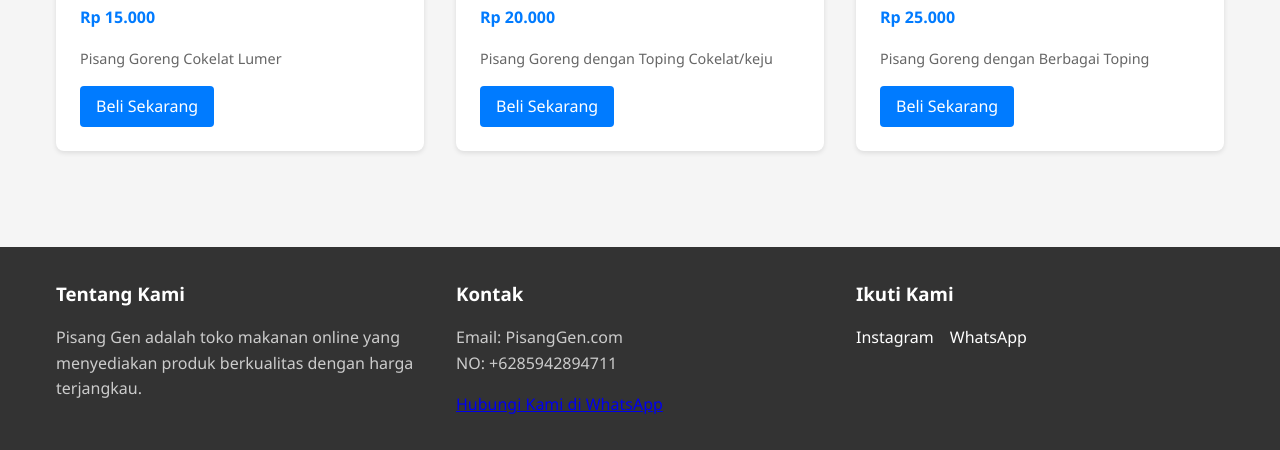
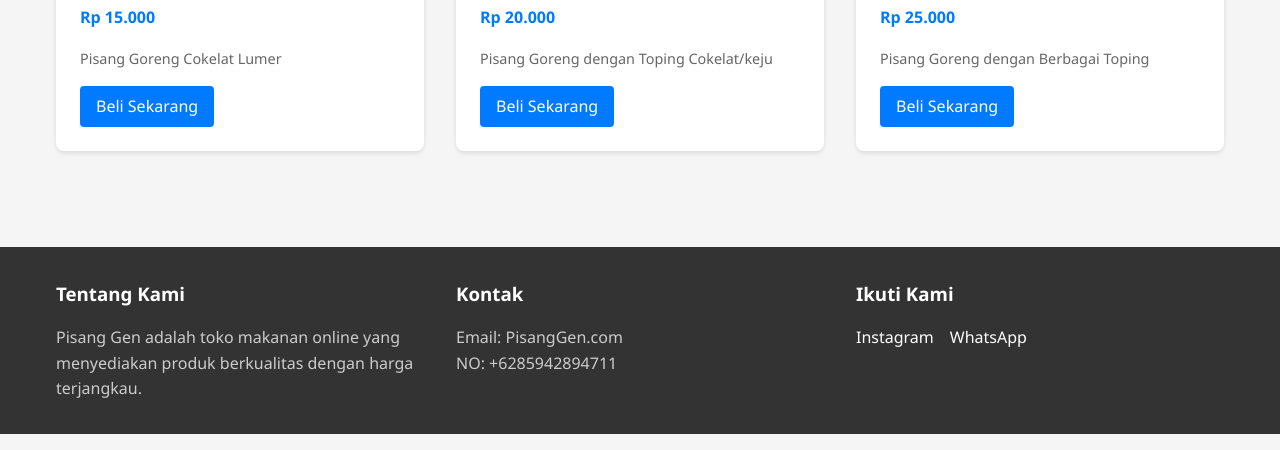
Before and after one commit to wafidhiyaulahk/website-Pisang-Gen-Z, a plain HTML site: page index.html in a window 1280 px wide. Shown: the part 646-1096 px from the top of the page. Drawn offline with Linux system fonts and the light colour scheme.

Commit message:
Update index.html

```diff
--- a/index.html
+++ b/index.html
@@ -69,7 +69,7 @@
                 <p>Email: PisangGen.com</p>
                 <P>NO: +6285942894711</P>
                 <div class="social-links">
-                </div> <p><a href="#" color ="white "target="_blank">Hubungi Kami di WhatsApp</a></p>
+                </div> <p></p>
                         </div>
             <div class="footer-section">
                 <h3>Ikuti Kami</h3>
```
